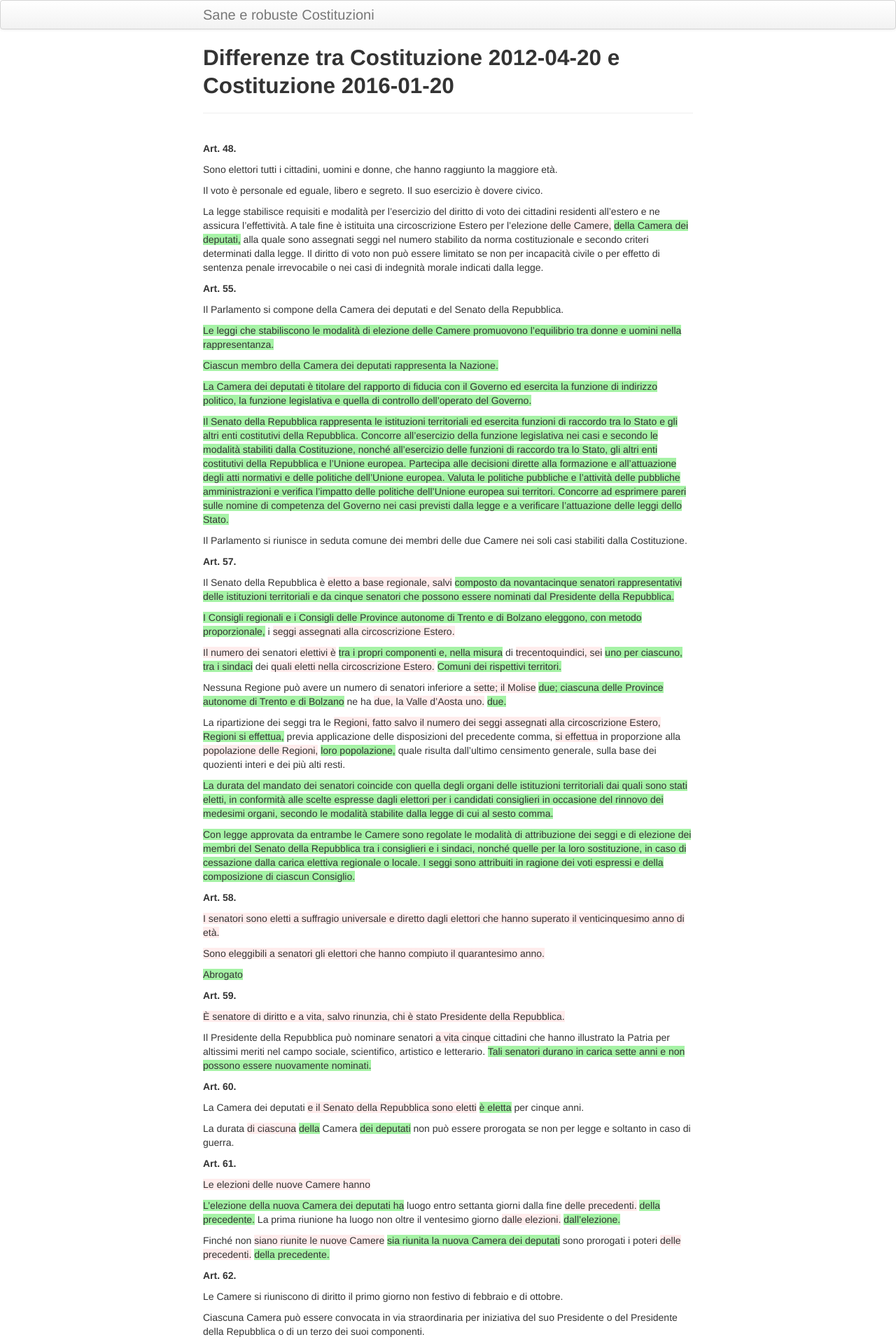
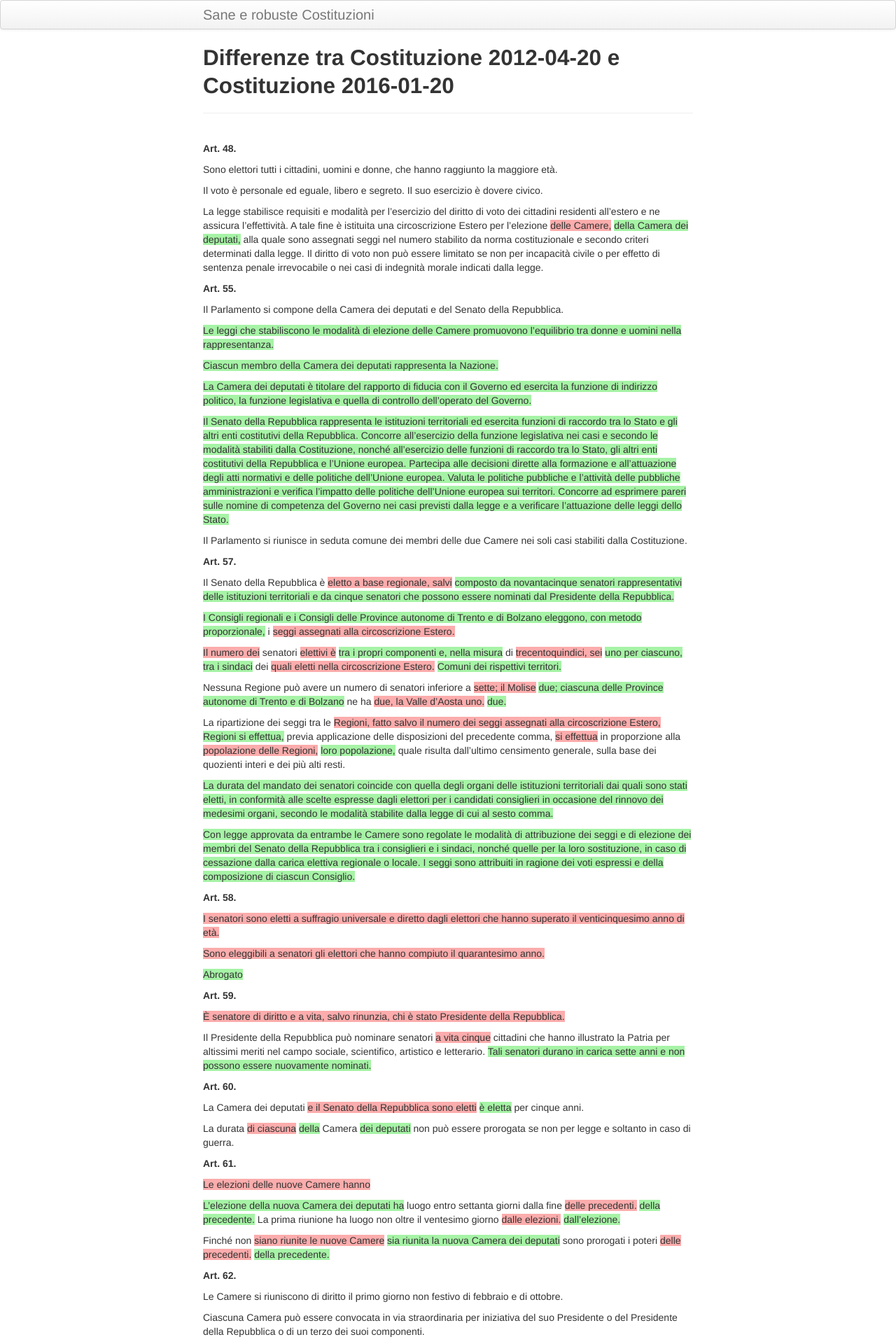
Before and after one commit to zacchiro/costituzione, a Jekyll site: the page built from diff/2012-04-20/2016-01-20.md, in a window 1280 px wide. Shown: the top 1920 px of the page at 70% size. Built offline with Jekyll 4.4.1, drawn with Linux system fonts in a browser that asks for light colours.

Commit message:
sync costituzione.css with master

```diff
--- a/assets/themes/css/costituzione.css
+++ b/assets/themes/css/costituzione.css
@@ -1,5 +1,5 @@
 .delete {
-    background-color: #ffecec;
+    background-color: #fcacac;
     /* text-decoration: line-through; */
 }
 
```
